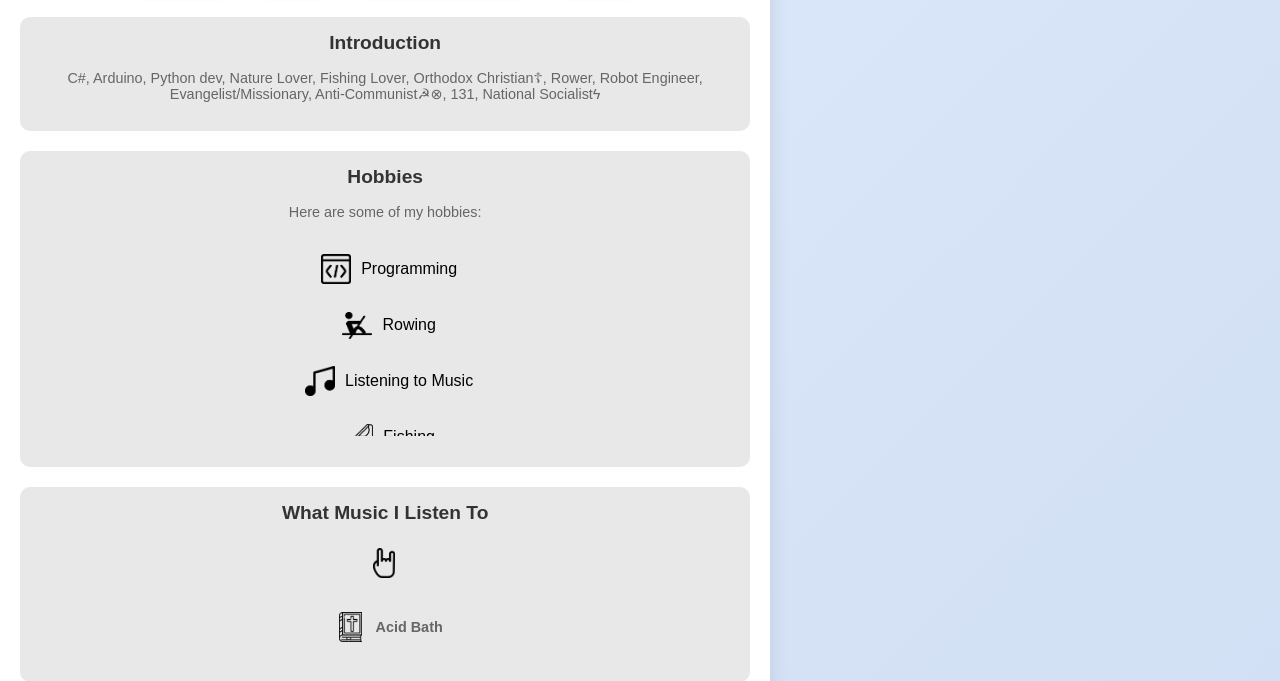
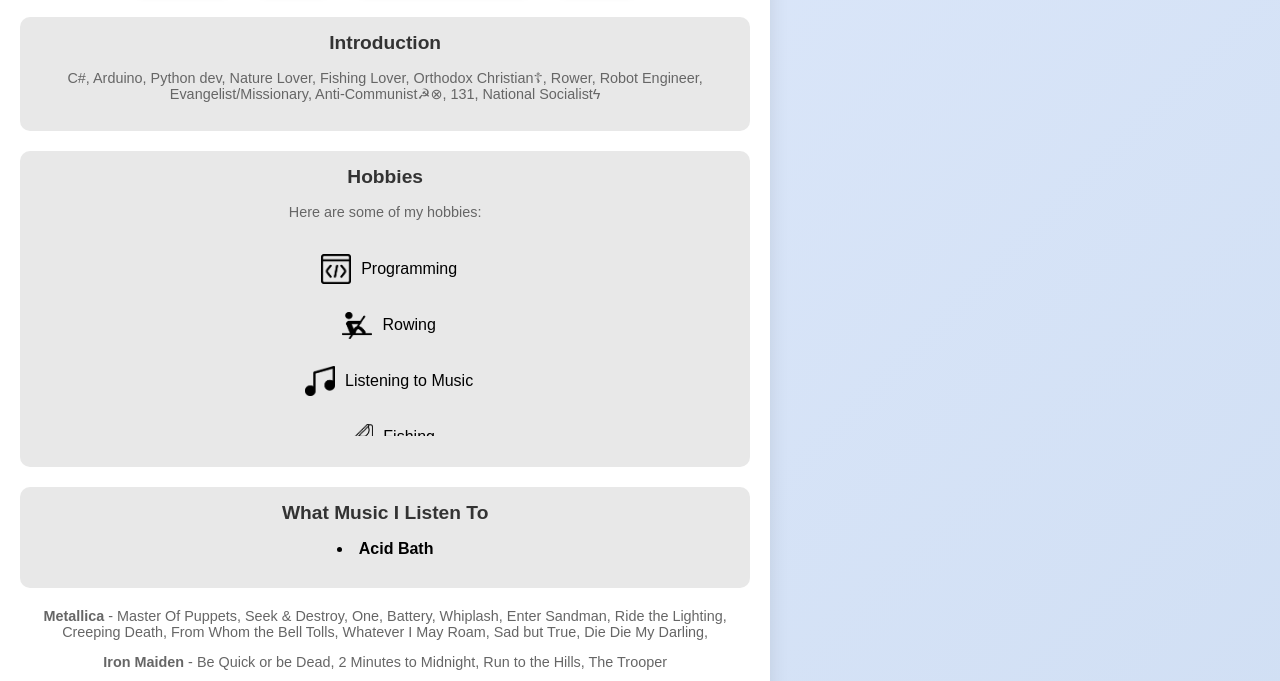
Before and after one commit to Giosho/GioshoSite, a plain HTML site: page menu.html in a window 1280 px wide. Shown: the part 260-941 px from the top of the page. Drawn offline with Linux system fonts and the light colour scheme.

Commit message:
Update menu.html

```diff
--- a/menu.html
+++ b/menu.html
@@ -113,10 +113,7 @@
 
         <div id="music" class="section">
             <h2>What Music I Listen To</h2>
-            <li class="hobby-item">
-                <img src="Icon21121.png" alt="Metal" class="hobby-image">
-            <li class="hobby-item">
-                <img src="Icon9.png" alt="Metal" class="hobby-image">
+            <li class="Acid Bath-item"
             <p><b>Acid Bath</b></p>
         </div>
             <p><b>Metallica</b> - Master Of Puppets, Seek & Destroy, One, Battery, Whiplash, Enter Sandman, Ride the Lighting, Creeping Death,
```
